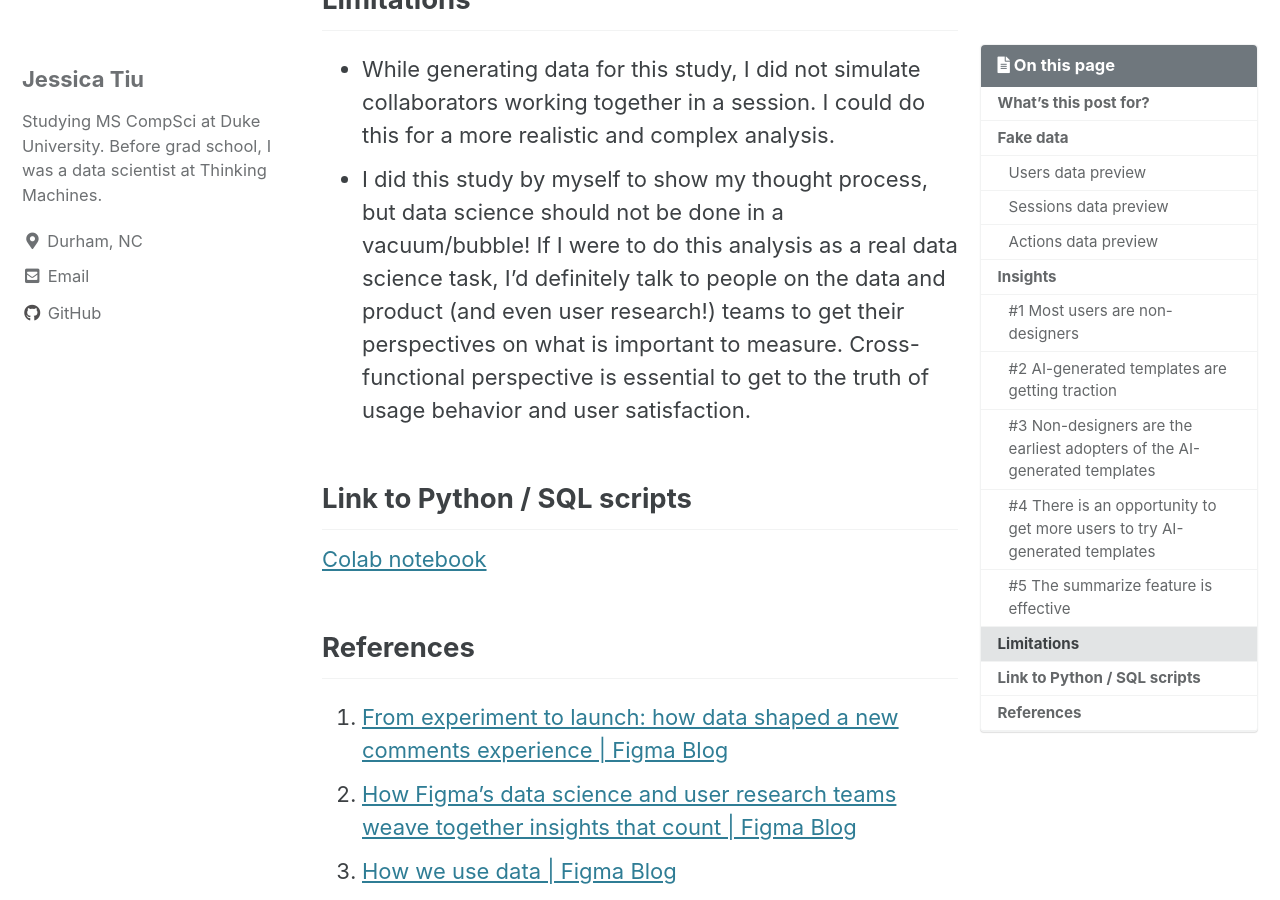
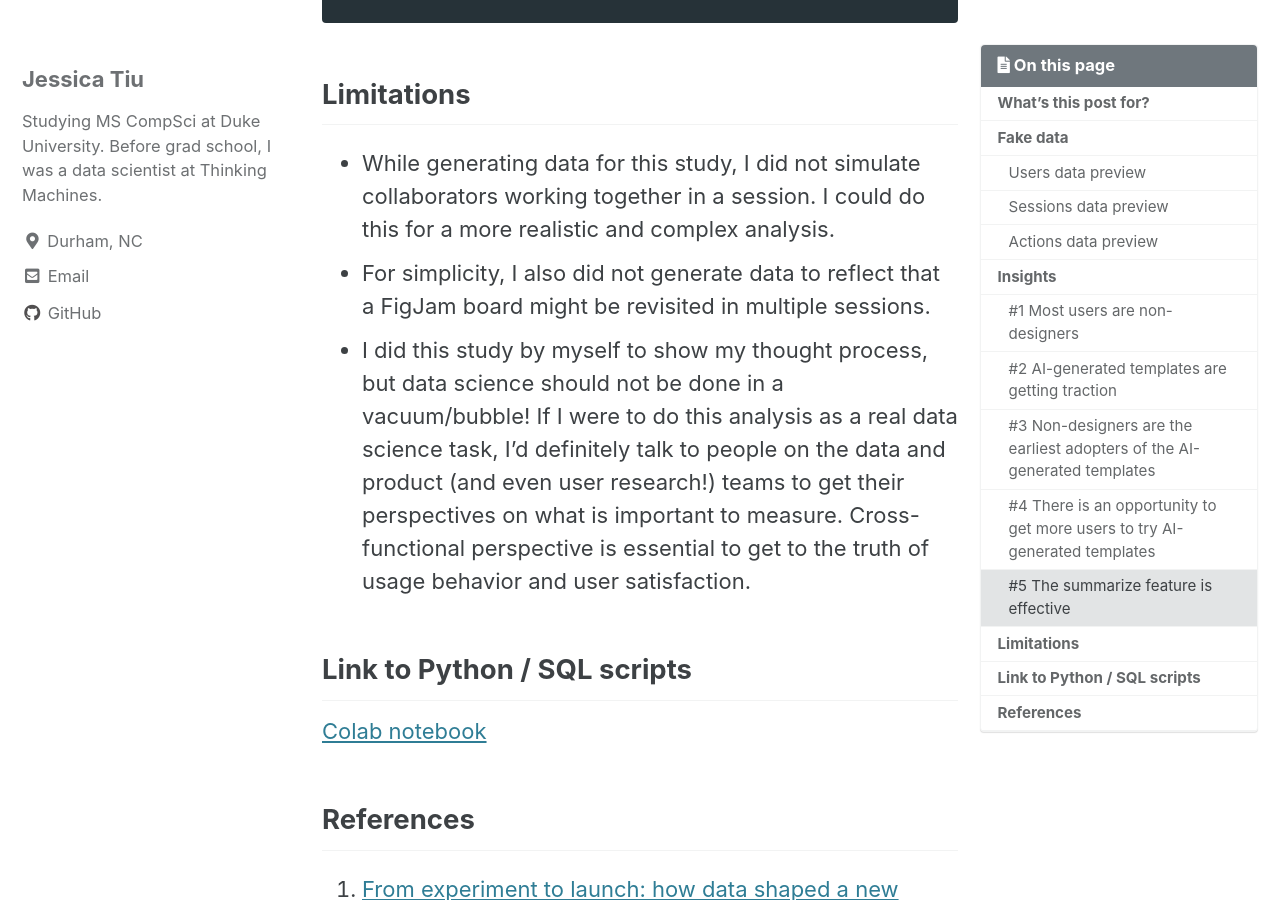
Before and after one commit to jgtiu/jgtiu.github.io, a Jekyll site: the page built from _posts/2024-02-09-figma.md, in a window 1280 px wide and 900 px high, scrolled down 11266 px. Built offline with Jekyll 4.4.1, drawn with Linux system fonts in a browser that asks for light colours; cached includes are drawn as plain includes; some of the changed text lies outside the part shown.

Commit message:
Add limitations and notes about sessions

```diff
--- a/_posts/2024-02-09-figma.md
+++ b/_posts/2024-02-09-figma.md
@@ -51,6 +51,8 @@
 ![]({{ site.url }}{{ site.baseurl }}/assets/2024-02-09-figma/figma-user-job-titles.png)
 
 ### Sessions data preview
+
+Each time a user opens a new board, a new session is created.
 
 |user_id|session_id|session_date|
 |----|----|----|
@@ -256,6 +258,7 @@
 ## Limitations
 
 - While generating data for this study, I did not simulate collaborators working together in a session. I could do this for a more realistic and complex analysis.
+- For simplicity, I also did not generate data to reflect that a FigJam board might be revisited in multiple sessions.
 - I did this study by myself to show my thought process, but data science should not be done in a vacuum/bubble! If I were to do this analysis as a real data science task, I'd definitely talk to people on the data and product (and even user research!) teams to get their perspectives on what is important to measure. Cross-functional perspective is essential to get to the truth of usage behavior and user satisfaction.
 
 ## Link to Python / SQL scripts
```
